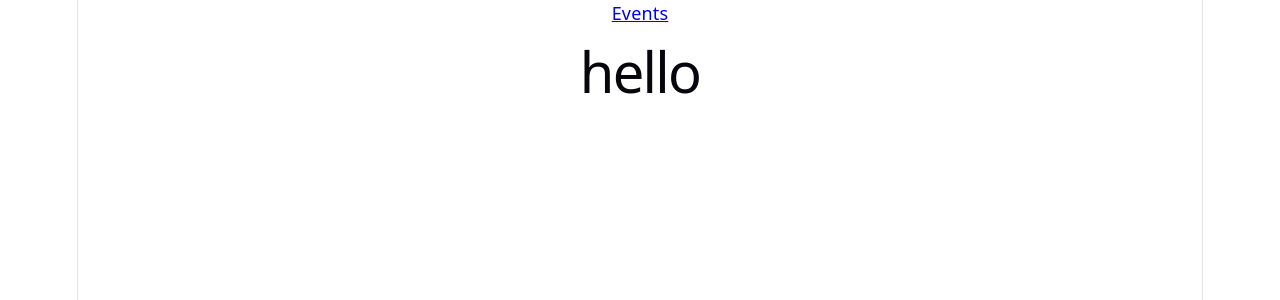
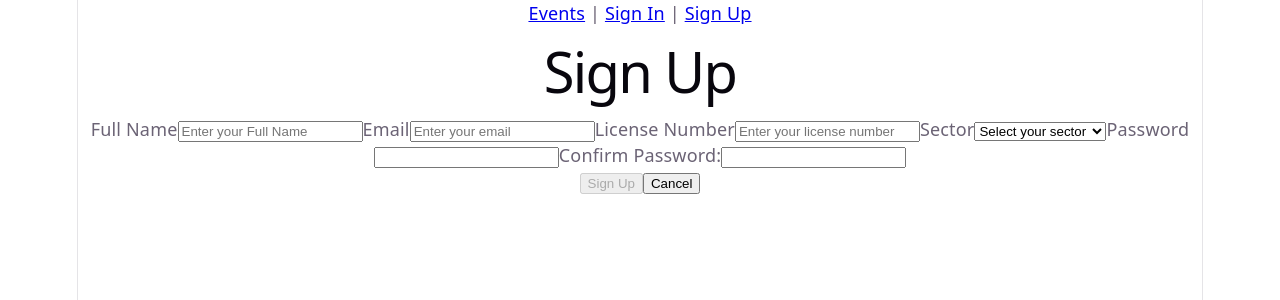
Before and after one commit to jonykadhem/BIC-Marshals-organizing-frontend, a React (Vite) app: page /sign-up in a window 1280 px wide. Shown: the top 300 px of the page. Built offline with nearby package versions, Linux system fonts and the light colour scheme; no server answers.

Commit message:
the sign in and sign out is working and now working on the sign up

```diff
--- a/src/App.jsx
+++ b/src/App.jsx
@@ -1,14 +1,38 @@
 import { useState } from 'react'
 import './App.css'
+import Nav from './components/Nav'
+import { Routes, Route, useNavigate } from 'react-router'
+import SignInForm from './pages/authPages/SignIn'
+import Home from './pages/Home'
+import SignUpForm from './pages/authPages/SignUp'
 
-import Nav from './components/Nav'
+
+const getUserFromToken = () => {
+  const token = localStorage.getItem('token')
+  if (!token) return null
+  return JSON.parse(atob(token.split('.')[1])).payload
+}
 
 const App = () => {
-  return(
+  const navigate = useNavigate()
+
+  const [user, setUser] = useState(getUserFromToken())
+
+  return (
     <div>
-      <Nav />
-
-      <h1>hello</h1>
+      <Nav user={user} setUser={setUser} />
+      <Routes>
+        <Route path='/' element={<Home />} />
+        {user ? (
+          <>
+          </>
+        ) : (
+          <>
+            <Route path='/sign-in' element={<SignInForm setUser={setUser} />} />
+            <Route path='/sign-up' element={<SignUpForm setUser={setUser} />} />
+          </>
+        )}
+      </Routes>
     </div>
   )
 }
--- a/src/components/Nav.jsx
+++ b/src/components/Nav.jsx
@@ -1,9 +1,23 @@
 import { Link } from "react-router";
 
 const Nav = (props) => {
+    const handleSignOut = () => {
+        localStorage.removeItem('token')
+        props.setUser(null)
+    }
     return(
         <nav>
-            <Link to={'/'}>Events</Link>
+            <Link to={'/'}>Events</Link>{" | "}
+            {props.user ? (
+                <>
+                <Link to="/" onClick={handleSignOut}>Sign Out</Link>
+                </>
+            ):(
+                <>
+                <Link to={'/sign-in'}>Sign In</Link>{' | '}
+                <Link to={'/sign-up'}>Sign Up</Link>
+                </>
+            )}
         </nav>
     )
 }
--- a/src/pages/Home.jsx
+++ b/src/pages/Home.jsx
@@ -0,0 +1,8 @@
+
+const Home = () => {
+    return(
+        <h1>hello</h1>
+    )
+}
+
+export default Home
--- a/src/pages/authPages/SignIn.jsx
+++ b/src/pages/authPages/SignIn.jsx
@@ -1,6 +1,6 @@
 import { useNavigate } from "react-router"
 import { useState } from "react"
-import { signIn } from "../services/auth"
+import { signIn } from "../../services/auth"
 
 const SignInForm = (props) => {
 
--- a/src/pages/authPages/SignUp.jsx
+++ b/src/pages/authPages/SignUp.jsx
@@ -0,0 +1,112 @@
+import { useState } from "react"
+import { signUp } from "../../services/auth"
+import { useNavigate } from "react-router"
+
+const SignUpForm = (props) => {
+
+    const navigate = useNavigate()
+
+    const initialState = {
+        fullName: '',
+        password: '',
+        confirmPassword: '',
+        email: '',
+        licenseNo: '',
+        sector: '',
+        phone: '',
+
+    }
+
+    const [formData, setFormData] = useState(initialState)
+    const [message, setMessage] = useState('')
+
+    const handleChange = (event) => {
+        setFormData({ ...formData, [event.target.name]: event.target.value })
+    }
+    const handleSubmit = async (event) => {
+        event.preventDefault()
+        if (formData.password !== formData.confirmPassword) {
+            setMessage("Passwords do not match.")
+            return
+        }
+        try {
+            const { confirmPassword, ...userData } = formData
+            const newUser = await signUp(userData)
+            props.setUser(newUser)
+            setFormData(initialState)
+            navigate('/')
+        } catch (err) {
+            setMessage(err.message)
+        }
+    }
+
+    const isFormValid = () => {
+        if (formData.fullName && formData.password && formData.password === formData.confirmPassword) {
+            return true
+        } else return false
+    }
+
+    return (
+        <section className="card">
+            <header>
+                <h1>Sign Up</h1>
+                <p>{message}</p>
+            </header>
+            <form onSubmit={handleSubmit}>
+                <label htmlFor="fullName">Full Name</label>
+                <input
+                    type="text"
+                    id="fullName"
+                    name="fullName"
+                    onChange={handleChange}
+                    value={formData.fullName}
+                    placeholder="Enter your Full Name"
+                    required
+                />
+
+                <label htmlFor="email">Email</label>
+                <input type="email"
+                id="email"
+                name="email"
+                value={formData.email}
+                onChange={handleChange}
+                placeholder="Enter your email"/>
+
+                <label htmlFor="licenseNo">License Number</label>
+                <input type="number"
+                id="licenseNo"
+                name="licenseNo"
+                value={formData.licenseNo}
+                onChange={handleChange}
+                placeholder="Enter your license number"/>
+
+                <label htmlFor="sector">Sector</label>
+                <select name="sector"
+                id="sector"
+                value={formData.sector}
+                onChange={handleChange}>
+
+                    <option value="">Select your sector</option>
+                    <option value="Humood">Dana & Humood</option>
+                    <option value="Abbasy">Abbasy</option>
+                    <option value="seyadi">Yousf Seyadi</option>
+                    <option value="ismaeel&jassem">Ismaeel & Jassem</option>
+                    <option value="saleh&mahmood">Saleh & Mahmood</option>
+                    <option value="aliAhmed">Ali Ahmed</option>
+                    <option value="hassanZainal">Hassan Zainal</option>
+                </select>
+
+                <label htmlFor="password">Password</label>
+                <input type="password" name="password" onChange={handleChange} value={formData.password} required />
+                Confirm Password:
+                <input type="password" name="confirmPassword" onChange={handleChange} value={formData.confirmPassword} required />
+                <div className="actions">
+                    <button type="submit" disabled={!isFormValid()}>Sign Up</button>
+                    <button type="button" onClick={() => navigate('/')}>Cancel</button>
+                </div>
+            </form>
+        </section>
+    )
+}
+
+export default SignUpForm
```
